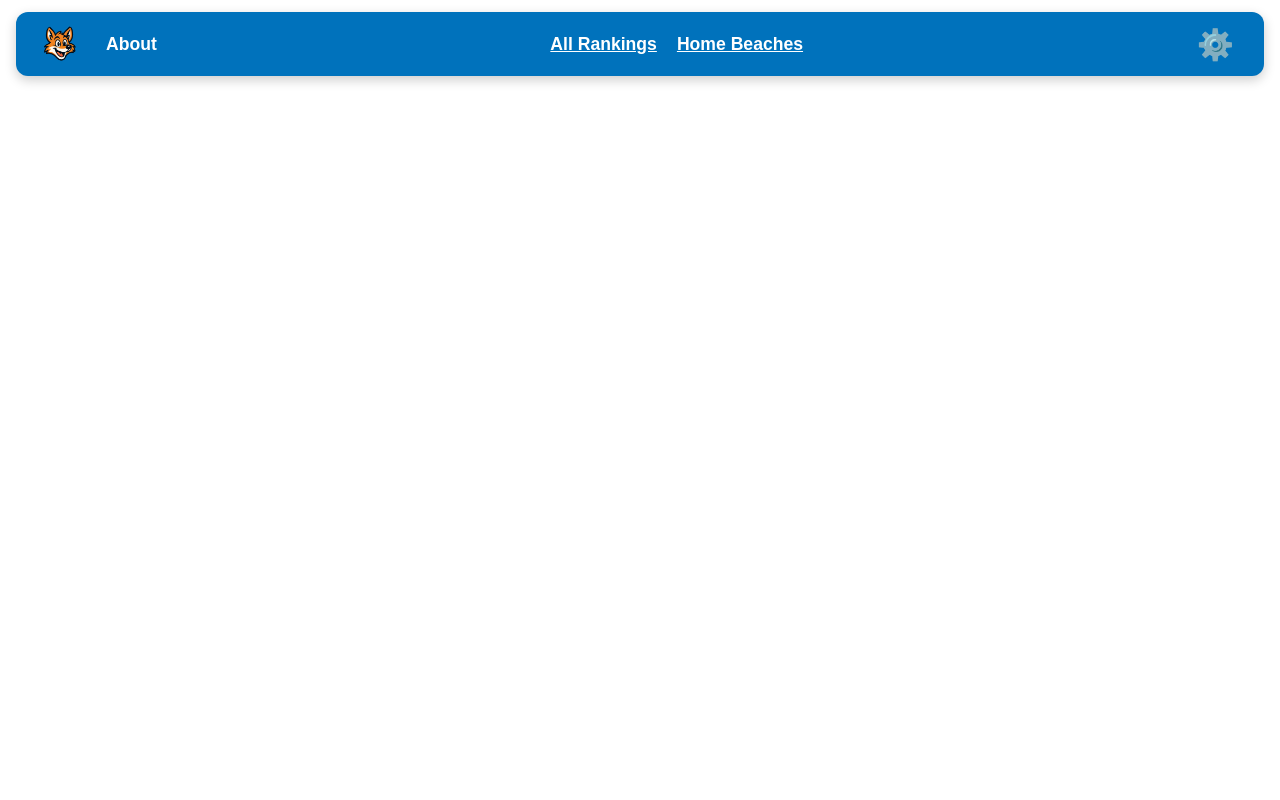
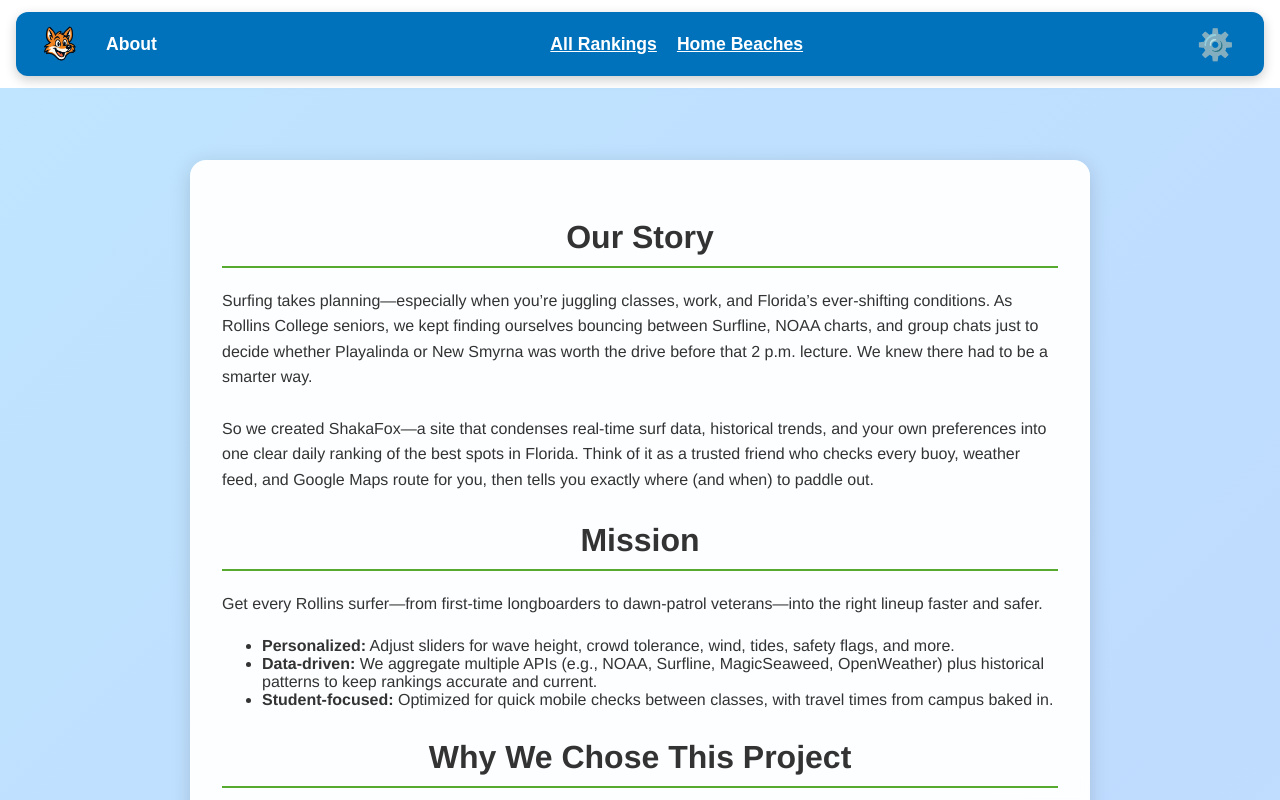
Before and after one commit to PayK47/capstone-RollinsShakaFox, a React (Create React App) app in the folder ShakaFox-Frontend/my-app/: page /about in a window 1280 px wide. Built offline with nearby package versions, Linux system fonts and the light colour scheme; no server answers.

Commit message:
About Page

```diff
--- /dev/null
+++ b/ShakaFox-Frontend/my-app/src/About.css
@@ -0,0 +1,115 @@
+/* === Animated Gradient Background === */
+.about-background {
+    min-height: 100vh;
+    width: 100%;
+    background: linear-gradient(-45deg, rgba(0, 198, 255, 0.25), rgba(0, 114, 255, 0.25), rgba(0, 198, 255, 0.25), rgba(0, 114, 255, 0.25));
+    background-size: 400% 400%;
+    animation: gradientAnimation 15s ease infinite;
+    padding: 40px 20px;
+    display: flex;
+    justify-content: center;
+    align-items: flex-start;
+    box-sizing: border-box;
+  }
+
+  @keyframes gradientAnimation {
+    0% { background-position: 0% 50%; }
+    50% { background-position: 100% 50%; }
+    100% { background-position: 0% 50%; }
+  }
+
+  /* === Responsive Content Container === */
+  .about-container {
+    width: 100%;
+    max-width: 900px;
+    background: rgba(255, 255, 255, 0.95);
+    backdrop-filter: blur(4px);
+    border-radius: 16px;
+    padding: 2rem;
+    margin-top: 2rem;
+    box-shadow: 0 4px 20px rgba(0, 0, 0, 0.15);
+    box-sizing: border-box;
+    color: #333;
+    font-family: 'Helvetica Neue', Helvetica, Arial, sans-serif;
+  }
+
+  /* === Headings and Text === */
+  .about-container h1 {
+    font-size: 2rem;
+    margin-bottom: 20px;
+    border-bottom: 2px solid #56ab2f;
+    padding-bottom: 10px;
+  }
+
+  .about-container p {
+    font-size: 1rem;
+    line-height: 1.6;
+    margin-bottom: 20px;
+  }
+
+  .about-container section {
+    margin-bottom: 30px;
+  }
+
+  .about-container section h2 {
+    font-size: 1.5rem;
+    margin-bottom: 10px;
+    color: #56ab2f;
+  }
+
+  /* === Team Table === */
+  .team-table {
+    width: 100%;
+    border-collapse: collapse;
+    margin-top: 1rem;
+    font-size: 0.95rem;
+  }
+
+  .team-table th,
+  .team-table td {
+    padding: 12px 16px;
+    text-align: left;
+    border-bottom: 1px solid #ccc;
+  }
+
+  .team-table th {
+    background-color: #56ab2f;
+    color: white;
+  }
+
+  .team-table tr:nth-child(even) {
+    background-color: #f9f9f9;
+  }
+
+  /* === Footer (if added) === */
+  .about-container footer {
+    text-align: center;
+    font-size: 0.9rem;
+    color: #777;
+    border-top: 1px solid #ddd;
+    padding-top: 10px;
+  }
+
+  /* === Mobile Responsiveness === */
+  @media (max-width: 768px) {
+    .about-container {
+      padding: 1.25rem;
+    }
+
+    .team-table th,
+    .team-table td {
+      padding: 8px 10px;
+    }
+
+    .about-container h1 {
+      font-size: 1.6rem;
+    }
+
+    .about-container section h2 {
+      font-size: 1.3rem;
+    }
+
+    .about-container p {
+      font-size: 0.95rem;
+    }
+  }
--- /dev/null
+++ b/ShakaFox-Frontend/my-app/src/About.js
@@ -0,0 +1,108 @@
+import React from 'react';
+import './About.css';
+
+const About = () => {
+  return (
+    <div className="about-background">
+     <div className="about-container">
+        <section className="about-section">
+            <h1>Our Story</h1>
+            <p>
+            Surfing takes planning&mdash;especially when you’re juggling classes, work, and Florida’s ever‑shifting conditions. As Rollins College seniors, we kept finding ourselves bouncing between Surfline, NOAA charts, and group chats just to decide whether Playalinda or New Smyrna was worth the drive before that 2 p.m. lecture. We knew there had to be a smarter way.
+            <br /><br />
+            So we created ShakaFox&mdash;a site that condenses real‑time surf data, historical trends, and your own preferences into one clear daily ranking of the best spots in Florida. Think of it as a trusted friend who checks every buoy, weather feed, and Google Maps route for you, then tells you exactly where (and when) to paddle out.
+            </p>
+        </section>
+
+        <section className="about-section">
+            <h1>Mission</h1>
+            <p>
+            Get every Rollins surfer&mdash;from first‑time longboarders to dawn‑patrol veterans&mdash;into the right lineup faster and safer.
+            </p>
+            <ul>
+            <li><strong>Personalized:</strong> Adjust sliders for wave height, crowd tolerance, wind, tides, safety flags, and more.</li>
+            <li><strong>Data‑driven:</strong> We aggregate multiple APIs (e.g., NOAA, Surfline, MagicSeaweed, OpenWeather) plus historical patterns to keep rankings accurate and current.</li>
+            <li><strong>Student‑focused:</strong> Optimized for quick mobile checks between classes, with travel times from campus baked in.</li>
+            </ul>
+        </section>
+
+        <section className="about-section">
+            <h1>Why We Chose This Project</h1>
+            <p>
+            <strong>Real Need on Campus:</strong> Rollins surfers lose precious water time sifting through raw forecast feeds.
+            <br /><br />
+            <strong>Blend of Passions:</strong> We’re coders and surfers, so a tech‑forward surf tool was a natural fit.
+            <br /><br />
+            <strong>Stretch Goals:</strong> Building a scalable, API‑heavy web app lets us flex everything we’ve learned in CS—from backend data pipelines to frontend UX.
+            <br /><br />
+            <strong>Community Impact:</strong> A smarter ranking system can reduce overcrowding, point beginners toward safer beaches, and help locals discover under‑rated breaks.
+            </p>
+        </section>
+
+        <section className="about-section">
+            <h1>Meet the Team</h1>
+            <table className="team-table">
+            <thead>
+                <tr>
+                <th>Team Member</th>
+                <th>Focus Areas</th>
+                <th>Fun Fact</th>
+                </tr>
+            </thead>
+            <tbody>
+                <tr>
+                <td>Payden Knettles</td>
+                <td>Frontend &amp; UI/UX, Maps integration</td>
+                <td>Learned to surf at Cocoa Beach Pier at age 12</td>
+                </tr>
+                <tr>
+                <td>Tommy Hirsch</td>
+                <td>Backend APIs, data caching &amp; scaling</td>
+                <td>Has written more Python tide‑scrapers than he can count</td>
+                </tr>
+                <tr>
+                <td>Jac ReVille</td>
+                <td>Ranking algorithm, machine‑learning experiments</td>
+                <td>Once drove 3 hrs pre‑dawn to score a perfect glassy chest‑high session</td>
+                </tr>
+                <tr>
+                <td>Patrick Lester</td>
+                <td>DevOps &amp; cloud deployment, QA testing</td>
+                <td>Built our CI pipeline to redeploy on every GitHub push</td>
+                </tr>
+            </tbody>
+            </table>
+        </section>
+
+        <section className="about-section">
+            <h1>How ShakaFox Works</h1>
+            <ol>
+            <li>
+                <strong>Pull:</strong> Real‑time surf, weather, and beach‑safety data stream in every hour.
+            </li>
+            <li>
+                <strong>Process:</strong> Our algorithm weighs each factor (wave height, wind, tide, crowd, distance) according to your slider settings.
+            </li>
+            <li>
+                <strong>Rank:</strong> Spots are scored and ordered on an interactive map so you can see at a glance where to head.
+            </li>
+            <li>
+                <strong>Refine:</strong> User feedback loops and historical performance fine‑tune tomorrow’s rankings.
+            </li>
+            </ol>
+        </section>
+
+        <section className="about-section">
+            <h1>Looking Ahead</h1>
+            <ul>
+            <li>iOS/Android PWA for push “best‑break‑now” alerts</li>
+            <li>Community reports to crowd‑source real‑time conditions</li>
+            <li>Expanded coverage beyond Florida once we nail the local rollout</li>
+            </ul>
+        </section>
+        </div>
+    </div>
+  );
+};
+
+export default About;
--- a/ShakaFox-Frontend/my-app/src/App.js
+++ b/ShakaFox-Frontend/my-app/src/App.js
@@ -6,6 +6,7 @@ import Daytona from './Daytona';
 import Clearwater from './Clearwater';
 import PanamaCity from './PanamaCity';
 import HomePage from './HomePage';
+import About from './About';
 import foxLogo from './assets/Removal-952.png';
 
 const offshoreDirections = {
@@ -198,6 +199,7 @@ function App() {
         <Route path="/daytona" element={<Daytona />} />
         <Route path="/clearwater" element={<Clearwater />} />
         <Route path="/panamacity" element={<PanamaCity />} />
+        <Route path="/about" element={<About />} />
       </Routes>
     </Router>
   );
```
